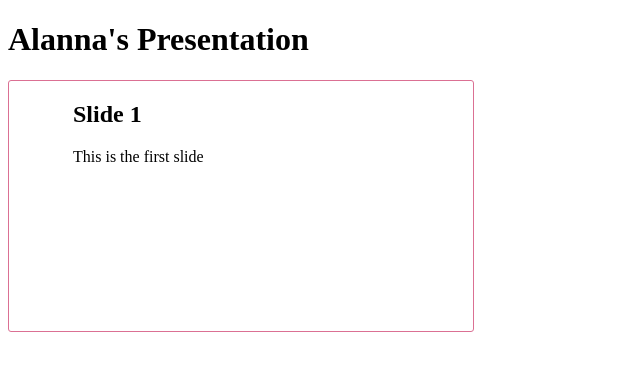
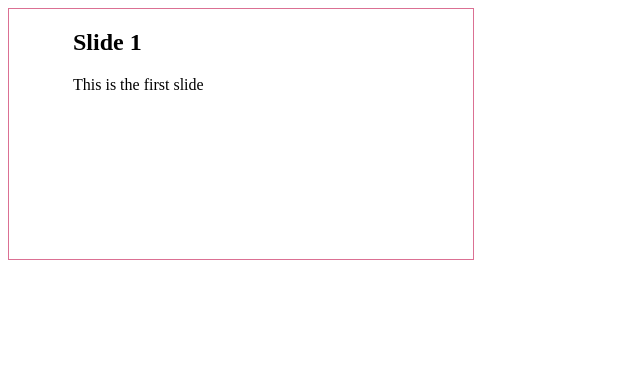
Before and after one commit to ademuro/presentation-for-real, a plain HTML site: page index.html in a window 1280 px wide. Shown: the whole page, without its empty margins (0-640 px from the left). Drawn offline with Linux system fonts and the light colour scheme.

Commit message:
changed some styles

```diff
--- a/index.html
+++ b/index.html
@@ -7,7 +7,6 @@
 </head>
 
 <body>
-    <h1> Alanna's Presentation </h1>
     <article>
       <section class="active"><h2>Slide 1</h2>
         <p>This is the first slide</p>
--- a/style.css
+++ b/style.css
@@ -2,7 +2,7 @@ section {
     width: 400px;
     height: 250px;
     border: 1px solid palevioletred;
-    border-radius: 3px;
+
     padding-left: 4em;
     -webkit-transition: -webkit-transform .7s ease, opacity .7s ease;
     -moz-transition: -moz-transform .7s ease, opacity .7s ease;
@@ -18,6 +18,7 @@ section.inactive {
     visibility: hidden;
     display: none;
   }
+
 .prev {
     -webkit-transform: translate3d(-110%, 0, 0);
     -moz-transform: translate3d(-110%, 0, 0);
```
